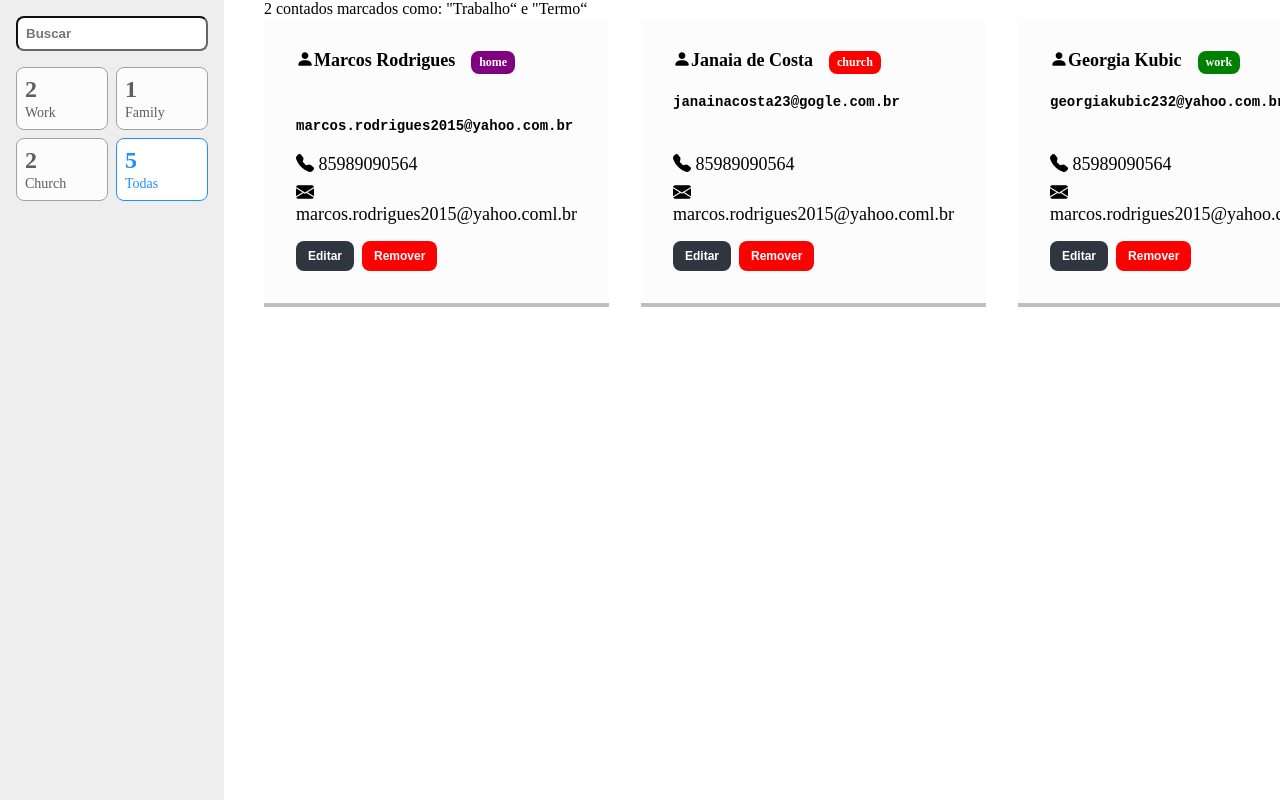
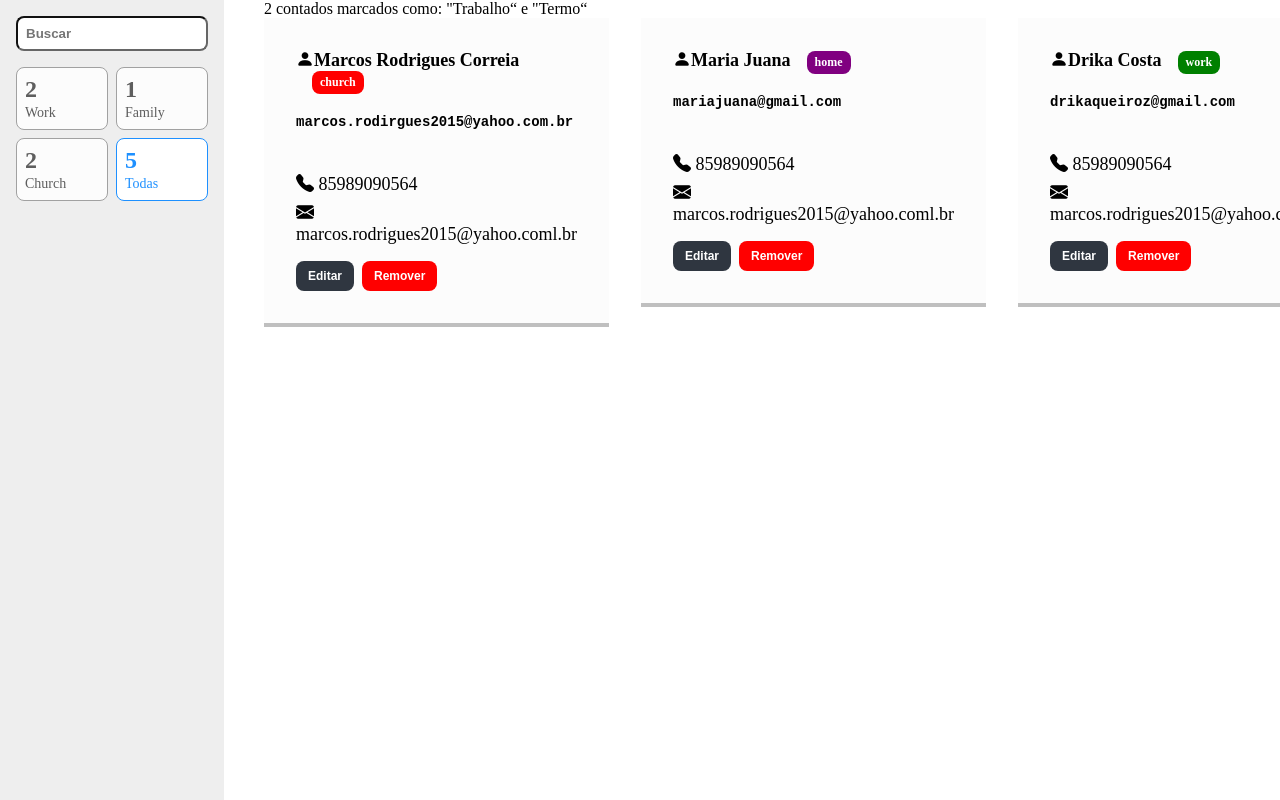
Before and after one commit to marquinhos2017/contact_list_react, a React (Create React App) app: page / in a window 1280 px wide. Built offline with nearby package versions, Linux system fonts and the light colour scheme.

Commit message:
Configure o Redux

```diff
--- a/src/App.tsx
+++ b/src/App.tsx
@@ -1,16 +1,18 @@
+import { Provider } from 'react-redux'
 import BarraLateral from './containers/BarraLateral'
 import ListaDeTarefas from './containers/ListaDeTarefa'
 import EstiloGlobal, { Container } from './styles'
+import store from './store/'
 
 function App() {
   return (
-    <>
+    <Provider store={store}>
       <EstiloGlobal />
       <Container>
         <BarraLateral />
         <ListaDeTarefas />
       </Container>
-    </>
+    </Provider>
   )
 }
 
--- a/src/containers/ListaDeTarefa/index.tsx
+++ b/src/containers/ListaDeTarefa/index.tsx
@@ -1,6 +1,8 @@
 import Contato from '../../components/Contato'
 import { Container, ListaContatos } from './styles'
 import * as enums from '../../utils/enums/Contato'
+import { useSelector } from 'react-redux'
+import { RootReducer } from '../../store'
 const contatos = [
   {
     titulo: 'Marcos Rodrigues',
@@ -19,9 +21,14 @@ const contatos = [
   }
 ]
 
-const ListaDeTarefas = () => (
+const ListaDeTarefas = () => {
+  const { contatos } = useSelector((state: RootReducer) => state)
+
+  return (
     <Container>
-    <p>2 contados marcados como: &quot;Trabalho&ldquo; e &quot;Termo&ldquo;</p>
+      <p>
+        2 contados marcados como: &quot;Trabalho&ldquo; e &quot;Termo&ldquo;
+      </p>
       <ListaContatos>
         {contatos.map((t) => (
           <li key={t.titulo}>
@@ -31,5 +38,6 @@ const ListaDeTarefas = () => (
       </ListaContatos>
     </Container>
   )
+}
 
 export default ListaDeTarefas
--- a/src/models/Contact.ts
+++ b/src/models/Contact.ts
@@ -1,10 +1,16 @@
+import * as enums from '../utils/enums/Contato'
+
 class Contact {
-  name: string
-  contact: string
+  titulo: string
+  tag: enums.Tag
+  descricao: string
   id: number
 
-  constructor(name: string, contact: string, id: number) {
-    ;(this.name = name), (this.contact = contact), (this.id = id)
+  constructor(titulo: string, tag: enums.Tag, descricao: string, id: number) {
+    ;(this.titulo = titulo),
+      (this.tag = tag),
+      (this.descricao = descricao),
+      (this.id = id)
   }
 }
 
--- /dev/null
+++ b/src/store/index.ts
@@ -0,0 +1,13 @@
+import { configureStore } from '@reduxjs/toolkit'
+
+import contatosReducer from './reducers/contato'
+
+const store = configureStore({
+  reducer: {
+    contatos: contatosReducer
+  }
+})
+
+export type RootReducer = ReturnType<typeof store.getState>
+
+export default store
--- /dev/null
+++ b/src/store/reducers/contato.ts
@@ -0,0 +1,26 @@
+import { createSlice, PayloadAction } from '@reduxjs/toolkit'
+import Contact from '../../models/Contact'
+import * as enums from '../../utils/enums/Contato'
+
+const contatosSlice = createSlice({
+  name: 'contatos',
+  initialState: [
+    new Contact(
+      'Marcos Rodrigues Correia',
+      enums.Tag.CHURCH,
+      'marcos.rodirgues2015@yahoo.com.br',
+      1
+    ),
+    new Contact('Maria Juana', enums.Tag.HOME, 'mariajuana@gmail.com', 2),
+    new Contact('Drika Costa', enums.Tag.WORK, 'drikaqueiroz@gmail.com', 3)
+  ],
+  reducers: {
+    remover: (state, action: PayloadAction<number>) => {
+      state = state.filter((tarefa) => Contact)
+    }
+  }
+})
+
+export const { remover } = contatosSlice.actions
+
+export default contatosSlice.reducer
```
Lines whose indentation alone changed are shown as unchanged.
